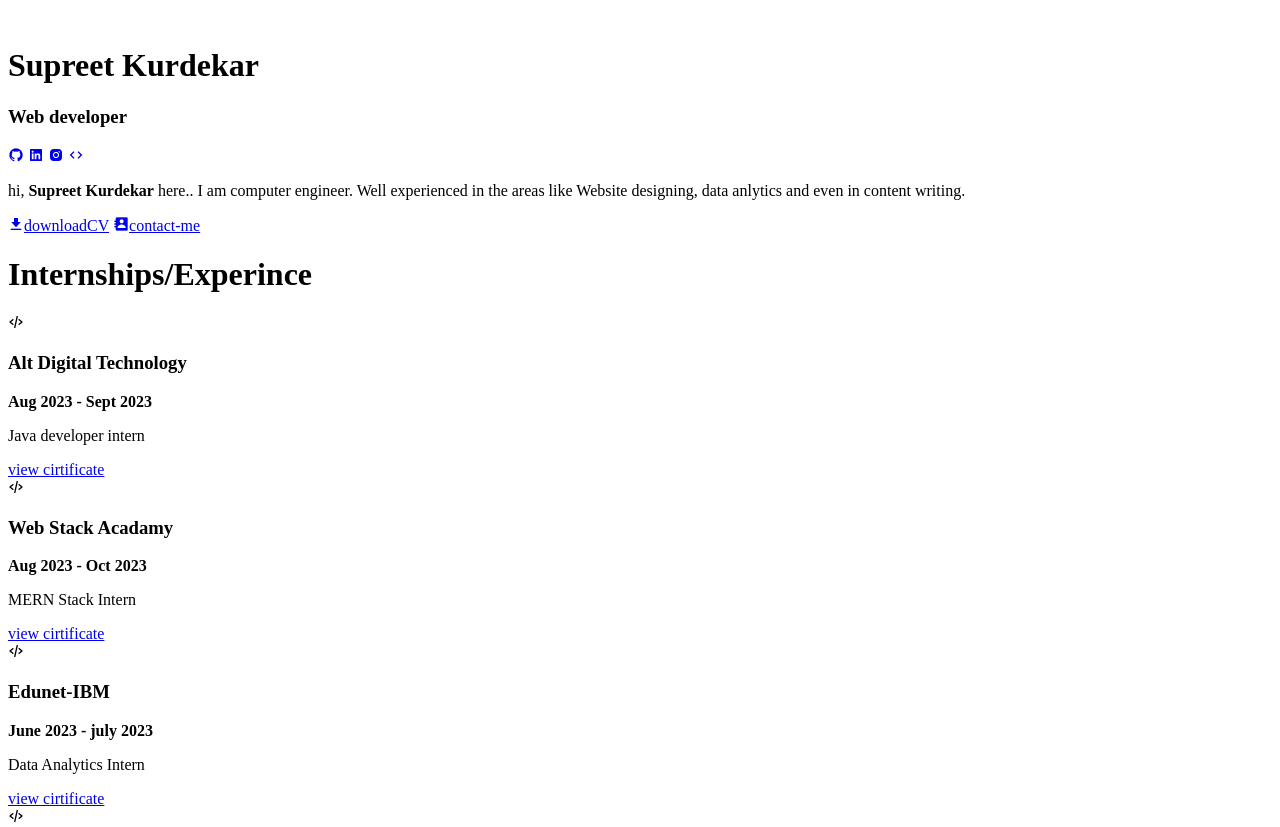
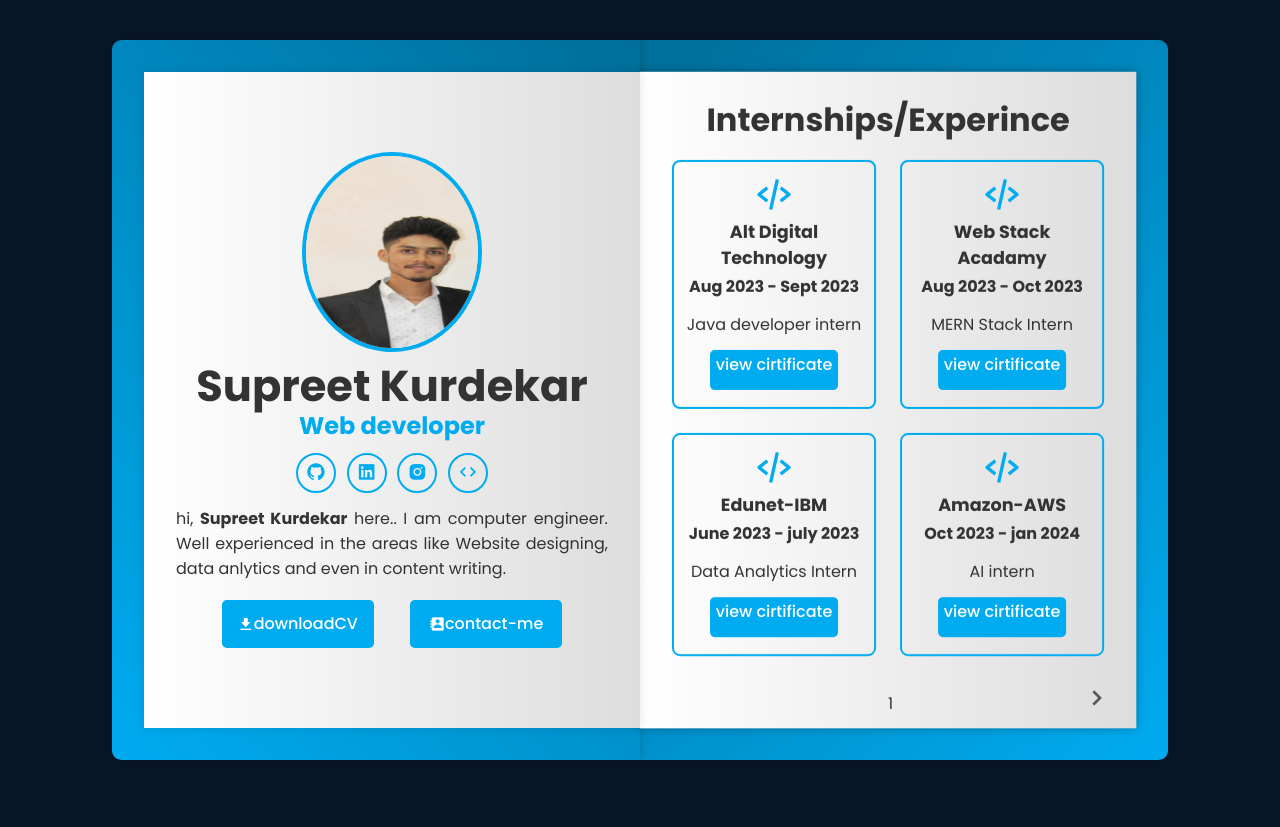
Before and after one commit to TheSupreet/Supreet_Pfolio, a plain HTML site: page index.html in a window 1280 px wide. Shown: the top 827 px of the page. After the commit the page ends 800 px from the top, so only its background shows below. Drawn offline with nearby package versions, Linux system fonts and the light colour scheme; the site is published under a folder, as on GitHub Pages, so addresses that start at the root find nothing.

Commit message:
Update index.html

```diff
--- a/index.html
+++ b/index.html
@@ -4,7 +4,7 @@
     <meta charset="UTF-8">
     <meta name="viewport" content="width=device-width, initial-scale=1.0">
     <title>Supreet</title>
-    <link rel="stylesheet" href="/styles.css">
+    <link rel="stylesheet" href="styles.css">
     <!-- box-icon -->
     <link href='https://unpkg.com/boxicons@2.1.4/css/boxicons.min.css' rel='stylesheet'>
 </head>
@@ -18,7 +18,7 @@
             <!-- profile page -->
             <div class="book-page page-left">
                 <div class="profile-page">
-                    <img src="/images/Sup_photo.jpg"  alt="">
+                    <img src="images/Sup_photo.jpg"  alt="">
                     <h1>Supreet Kurdekar</h1>
                     <h3>Web developer</h3>
 
@@ -296,6 +296,6 @@
         </div>
 
 
-    <script src="/script.js"></script>
+    <script src="script.js"></script>
 </body>
 </html>
```
